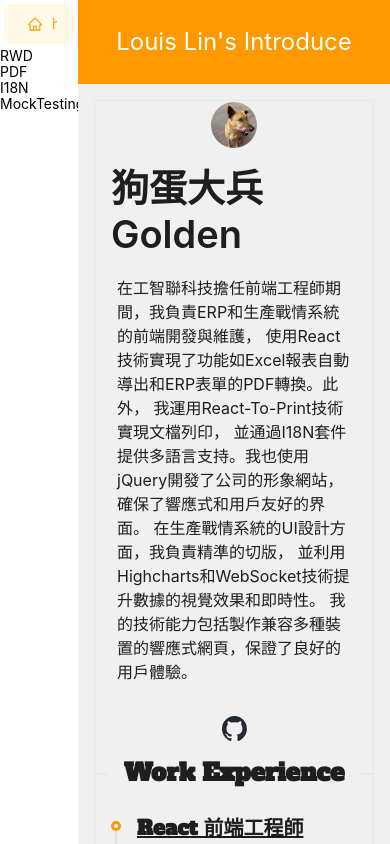
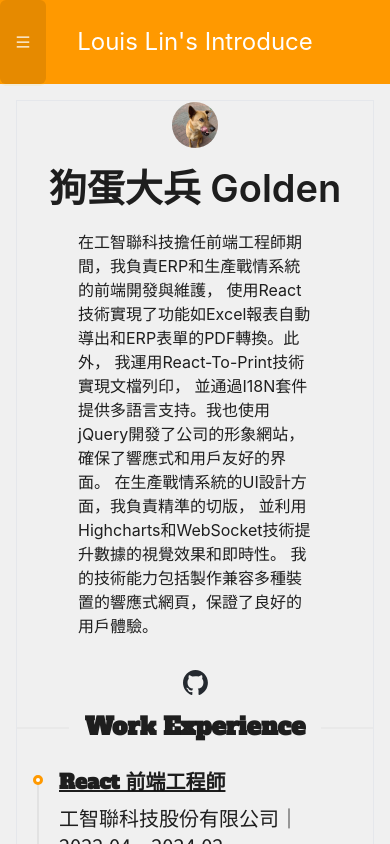
Before and after one commit to SHiuN26/Introduction, a React (Vite) app: page / in a window 390 px wide. Shown: the top 844 px of the page. Built offline with nearby package versions, Linux system fonts and the light colour scheme.

Commit message:
RWD 初版完成

```diff
--- a/src/Layout/AppLayout.jsx
+++ b/src/Layout/AppLayout.jsx
@@ -1,9 +1,11 @@
-import React from "react";
+import React, { useContext } from "react";
 import { Layout } from "antd";
 import AppNavbar from "@/layout/AppNavbar";
 import AppHeader from "@/layout/AppHeader";
 import AppContent from "@/layout/AppContent";
+import { GlobalContext } from "@/contexts/GlobalContext";
 const AppLayout = () => {
+  const { deviceType } = useContext(GlobalContext);
   return (
     // <Layout>
     //   <AppHeader />
@@ -14,8 +16,13 @@ const AppLayout = () => {
     // </Layout>
 
     <Layout hasSider>
+      {/* {deviceType !== "Mobile" && <AppNavbar />} */}
       <AppNavbar />
-      <Layout className="ml-[20vw] bg-[red]">
+      <Layout
+        className={`${
+          deviceType !== "Mobile" ? "ml-[20vw]" : "ml-[0vw]"
+        } bg-[red]`}
+      >
         <AppHeader />
         <AppContent />
       </Layout>
--- a/src/Layout/AppNavbar.jsx
+++ b/src/Layout/AppNavbar.jsx
@@ -1,13 +1,24 @@
-import React, { useState } from "react";
-import { Layout, Menu } from "antd";
-import { CalendarOutlined, HomeOutlined } from "@ant-design/icons";
+import React, { useState, useContext } from "react";
+import { Layout, Menu, Button, Drawer } from "antd";
+import { HomeOutlined, MenuOutlined } from "@ant-design/icons";
 import { useLocation } from "react-router-dom";
 import { NavLink } from "react-router-dom";
+import { GlobalContext } from "@/contexts/GlobalContext";
 const AppNavbar = () => {
   const { Sider } = Layout;
-  const [collapsed, setCollapsed] = useState(false);
+  // const [collapsed, setCollapsed] = useState(false);
   const location = useLocation();
   const [currentRoute, setCurrentRoute] = useState(location.pathname);
+  const { deviceType } = useContext(GlobalContext);
+  const [visible, setVisible] = useState(false);
+
+  const showDrawer = () => {
+    setVisible(true);
+  };
+
+  const onClose = () => {
+    setVisible(false);
+  };
 
   const navItems = [
     {
@@ -32,13 +43,24 @@ const AppNavbar = () => {
 
   const todo = ["RWD", "PDF", "I18N", "MockTesting"];
 
-  return (
+  return deviceType !== "Mobile" ? (
     <Sider
-      collapsible={false}
-      collapsed={collapsed}
-      onCollapse={(value) => setCollapsed(value)}
+      // collapsible={false}
+      // collapsed={collapsed}
+      // onCollapse={(value) => setCollapsed(value)}
+
+      // trigger={
+      //   deviceType !== "Mobile" ? (
+      //     <Button type="primary" onClick={toggleCollapsed}>
+      //       <MenuOutlined />
+      //     </Button>
+      //   ) : null
+      // }
+
       theme="light"
       width={"20vw"}
+      collapsedWidth="0"
+      breakpoint="md"
       style={{
         overflow: "auto",
         height: "100vh",
@@ -62,6 +84,26 @@ const AppNavbar = () => {
         return <div key={item}>{item}</div>;
       })}
     </Sider>
+  ) : (
+    <>
+      <Button
+        className="absolute top-[0] left-[0] h-[10vh] bg-[#e68a00]"
+        type="primary"
+        onClick={showDrawer}
+      >
+        <MenuOutlined />
+      </Button>
+      <Drawer placement="left" onClose={onClose} open={visible} width={"75vw"}>
+        <Menu
+          items={navItems}
+          selectedKeys={[currentRoute]}
+          defaultSelectedKeys={[currentRoute]}
+          onSelect={(e) => {
+            setCurrentRoute(e.key);
+          }}
+        />
+      </Drawer>
+    </>
   );
 };
 
--- a/src/contexts/GlobalContext.jsx
+++ b/src/contexts/GlobalContext.jsx
@@ -1,7 +1,20 @@
-import React from "react";
+import React, { createContext, useState } from "react";
 
-const GlobalContext = () => {
-  return <div>GlobalContext</div>;
+export const GlobalContext = createContext({
+  deviceType: "Desktop",
+});
+
+export const GlobalProvider = ({ children }) => {
+  const [deviceType, setDeviceType] = useState("Desktop");
+
+  return (
+    <GlobalContext.Provider
+      value={{
+        deviceType,
+        setDeviceType,
+      }}
+    >
+      {children}
+    </GlobalContext.Provider>
+  );
 };
-
-export default GlobalContext;
--- a/src/main.jsx
+++ b/src/main.jsx
@@ -2,6 +2,7 @@ import React from "react";
 import ReactDOM from "react-dom/client";
 import App from "@/pages/AppPage/App";
 import { BrowserRouter } from "react-router-dom";
+import { GlobalProvider } from "./contexts/GlobalContext";
 
 import "./index.css";
 import "antd/dist/reset.css";
@@ -9,7 +10,9 @@ import "antd/dist/reset.css";
 ReactDOM.createRoot(document.getElementById("root")).render(
   <React.StrictMode>
     <BrowserRouter>
-      <App />
+      <GlobalProvider>
+        <App />
+      </GlobalProvider>
     </BrowserRouter>
   </React.StrictMode>
 );
--- a/src/pages/AppPage/App.jsx
+++ b/src/pages/AppPage/App.jsx
@@ -1,8 +1,30 @@
-import React from "react";
+import React, { useEffect, useContext } from "react";
 import { ConfigProvider } from "antd";
 import MyRoute from "@/routes/MyRoute";
+import { GlobalContext } from "@/contexts/GlobalContext";
 
 const App = () => {
+  const { deviceType, setDeviceType } = useContext(GlobalContext);
+  const handleResize = () => {
+    if (window.innerWidth <= 768) {
+      setDeviceType("Mobile");
+    } else if (window.innerWidth <= 1024) {
+      setDeviceType("LapTop");
+    } else {
+      setDeviceType("Desktop");
+    }
+  };
+
+  useEffect(() => {
+    window.addEventListener("resize", handleResize);
+    handleResize();
+    return () => window.removeEventListener("resize", handleResize);
+  }, []);
+
+  useEffect(() => {
+    console.log("deviceType =>", deviceType);
+  }, [deviceType]);
+
   return (
     <ConfigProvider
       theme={{
--- a/src/pages/HomePage/Home.jsx
+++ b/src/pages/HomePage/Home.jsx
@@ -1,10 +1,13 @@
-import React from "react";
+import React, { useContext } from "react";
 import { Row, Col, Divider, Avatar, Typography } from "antd";
 import dog from "@/asset/img/dog.jpg";
 import WorkTimeLine from "./WorkTimeLine";
 import GithubIcon from "@/components/GithubIcon";
+import { GlobalContext } from "@/contexts/GlobalContext";
+
 const Home = () => {
   const { Title, Paragraph } = Typography;
+  const { deviceType } = useContext(GlobalContext);
   return (
     <div className="w-full h-full border font-Alfa">
       <Row align="middle" justify="center">
@@ -75,7 +78,8 @@ const Home = () => {
         }}
       >
         <Col
-          span={8}
+          // span={8}
+          span={deviceType === "Mobile" ? 24 : 8}
           className="h-full flex flex-col justify-start items-start text-base"
         >
           <Divider className="flex justify-center items-center" />
@@ -92,7 +96,8 @@ const Home = () => {
           </div>
         </Col>
         <Col
-          span={8}
+          // span={8}
+          span={deviceType === "Mobile" ? 24 : 8}
           className="h-full flex flex-col justify-start items-start text-base"
         >
           <Divider className="flex justify-center items-center" />
@@ -105,7 +110,8 @@ const Home = () => {
           </div>
         </Col>
         <Col
-          span={8}
+          // span={8}
+          span={deviceType === "Mobile" ? 24 : 8}
           className="h-full flex flex-col justify-start items-start text-base"
         >
           <Divider className="flex justify-center items-center" />
```
